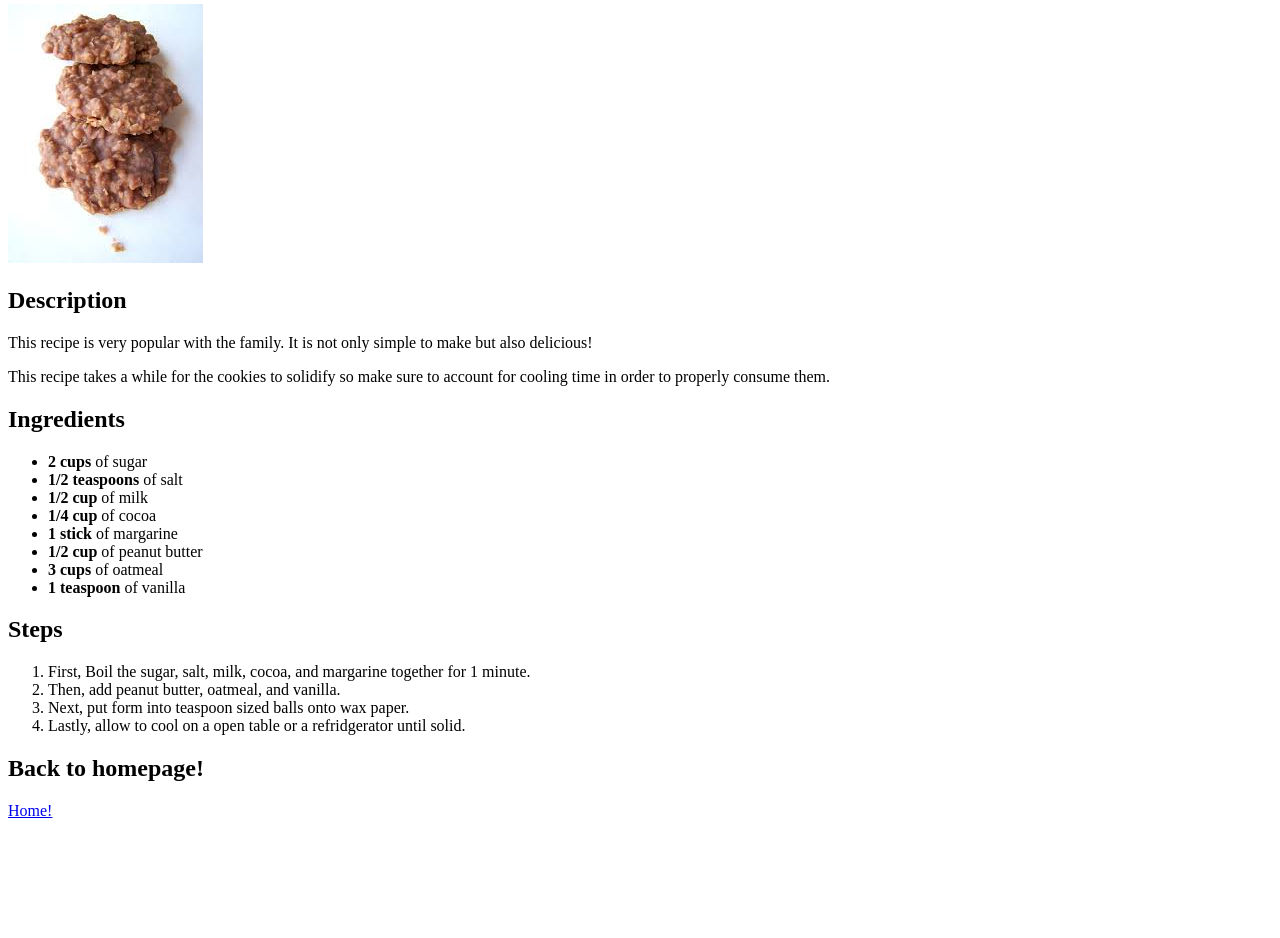
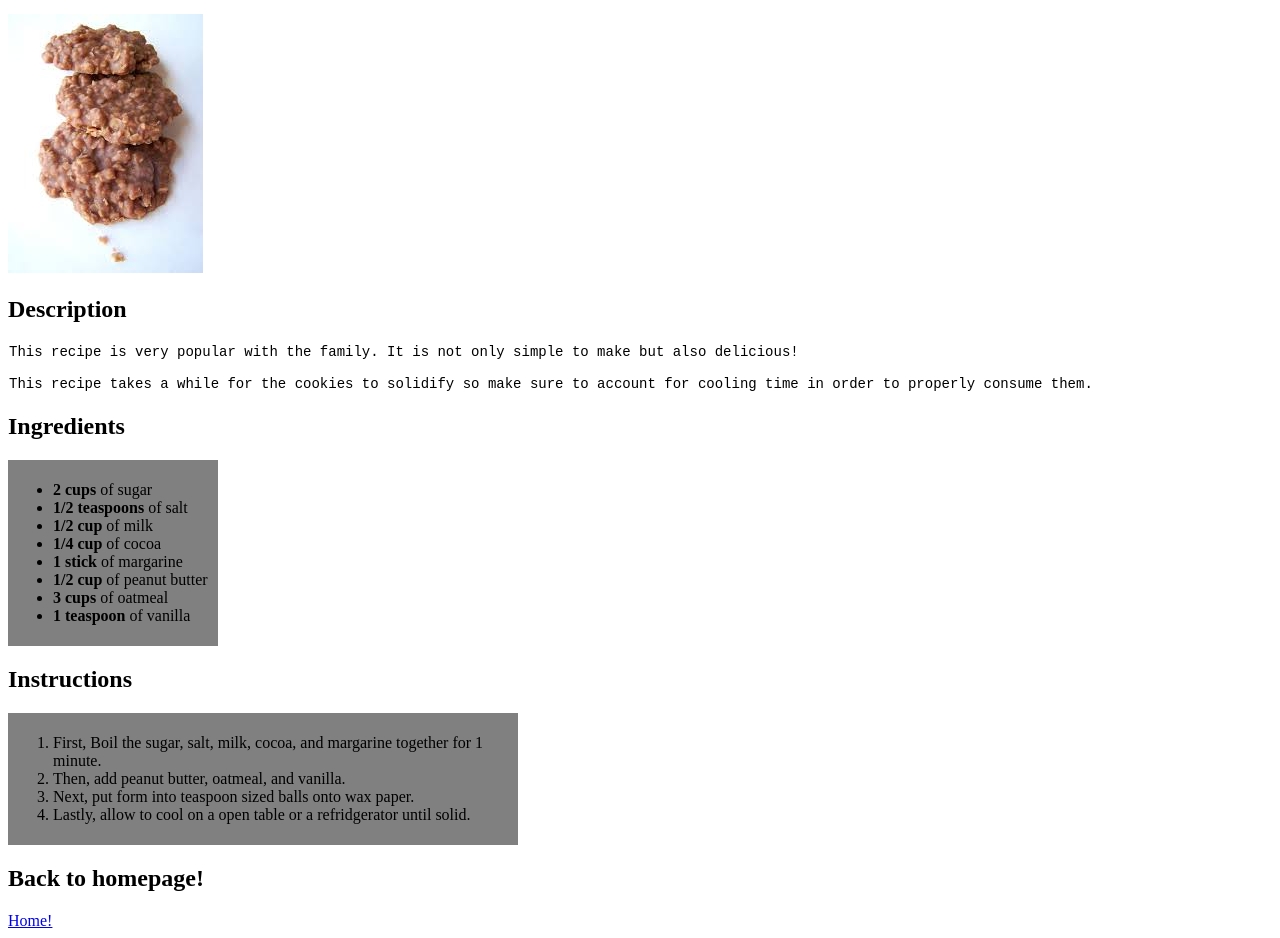
Before and after one commit to Bi11yBoyo/odin-recipes, a plain HTML site: page recipes/nobakeCookies.html in a window 1280 px wide. Shown: the part 76-1014 px from the top of the page. Before the commit the page ends 904 px from the top, so only its background shows below. Drawn offline with Linux system fonts and the light colour scheme.

Commit message:
Added div classes "title" "instruct" and "recipe" Added grey borders in style.css

```diff
--- a/recipes/nobakeCookies.html
+++ b/recipes/nobakeCookies.html
@@ -3,15 +3,19 @@
 <head>
     <meta charset="UTF-8">
     <title>No Bake Cookies!</title>
+    <link rel="stylesheet" href="../style.css">
 </head>
 <body>
     <h1>No Bake Cookies</h1>
-    <img src="../img/nobakeCookies.jpeg"
+    <img src="../img/nobakeCookies.jpeg" alt="No bake cookies">
     <br>
     <h2><strong>Description</strong></h2>
     <p>This recipe is very popular with the family. It is not only simple to make but also delicious!</p>
     <p>This recipe takes a while for the cookies to solidify so make sure to account for cooling time in order to properly consume them.</p>
+    <div class="title">
         <h2><strong>Ingredients</strong></h2>
+    <div/>
+    <div class="recipe">
         <ul>
             <li><strong>2 cups</strong> of sugar</li>
             <li><strong>1/2 teaspoons</strong> of salt</li>
@@ -22,13 +26,18 @@
             <li><strong>3 cups</strong> of oatmeal</li>
             <li><strong>1 teaspoon</strong> of vanilla</li>
         </ul>
-    <h2><strong>Steps</strong></h2>
+    </div>
+    <div class="title">
+    <h2><strong>Instructions</strong></h2>
+    </div>
+    <div class="instruct">
         <ol>
         <li>First, Boil the sugar, salt, milk, cocoa, and margarine together for 1 minute.</li>
         <li>Then, add peanut butter, oatmeal, and vanilla.</li>
         <li>Next, put form into teaspoon sized balls onto wax paper.</li>
         <li>Lastly, allow to cool on a open table or a refridgerator until solid.</li>
     </ol>
+    </div>
     <h2>Back to homepage!</h2>
     <a href="../index.html">Home!</a>
 
--- /dev/null
+++ b/style.css
@@ -0,0 +1,29 @@
+h1 {
+    font-size: 28px;
+    color: rgb(0, 0, 0);
+    font-family: arial;
+    font-weight: Bold;
+    padding: 10px;
+}
+p {
+    color: rgb(0, 0, 0);
+    background-color:rgb(255, 255, 255);
+    font-size: 14px;
+    font-family:'Courier New', Courier, monospace;
+    padding: 1px;
+}
+.recipe {
+    background-color: gray;
+    width:200px;
+    padding: 5px;
+}
+.instruct {
+    background-color: gray;
+    width: 500px;
+    padding: 5px
+}
+#img {
+    border-color: aqua;
+    border-width: 5px;
+    border-radius: 2px;
+}
```
Also changed, not shown: index.html (+1 -0 lines), recipes/bbqRibs.html (+11 -0 lines), recipes/potatoSalad.html (+11 -0 lines), img/home.jpg (added). Lines whose indentation alone changed are shown as unchanged.
